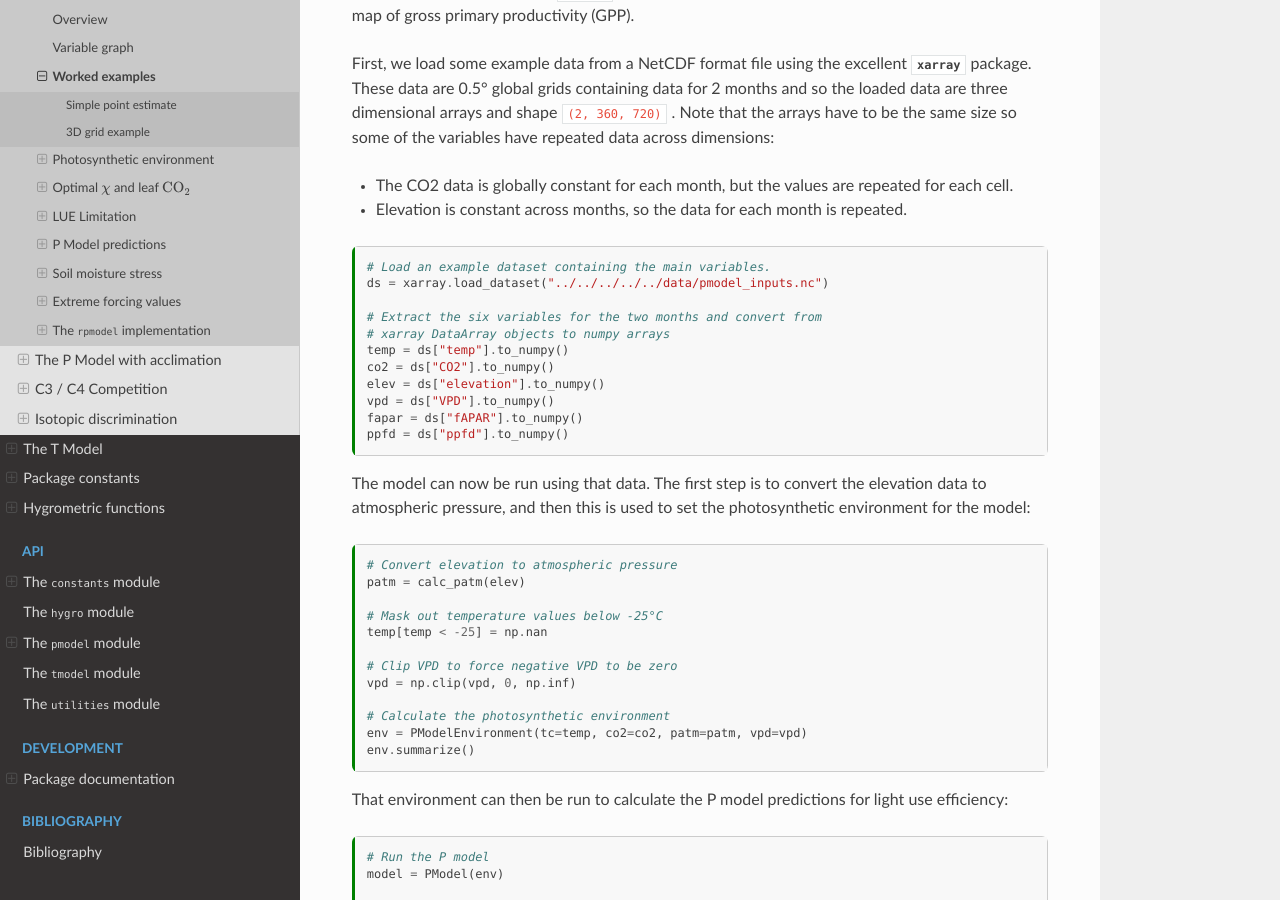
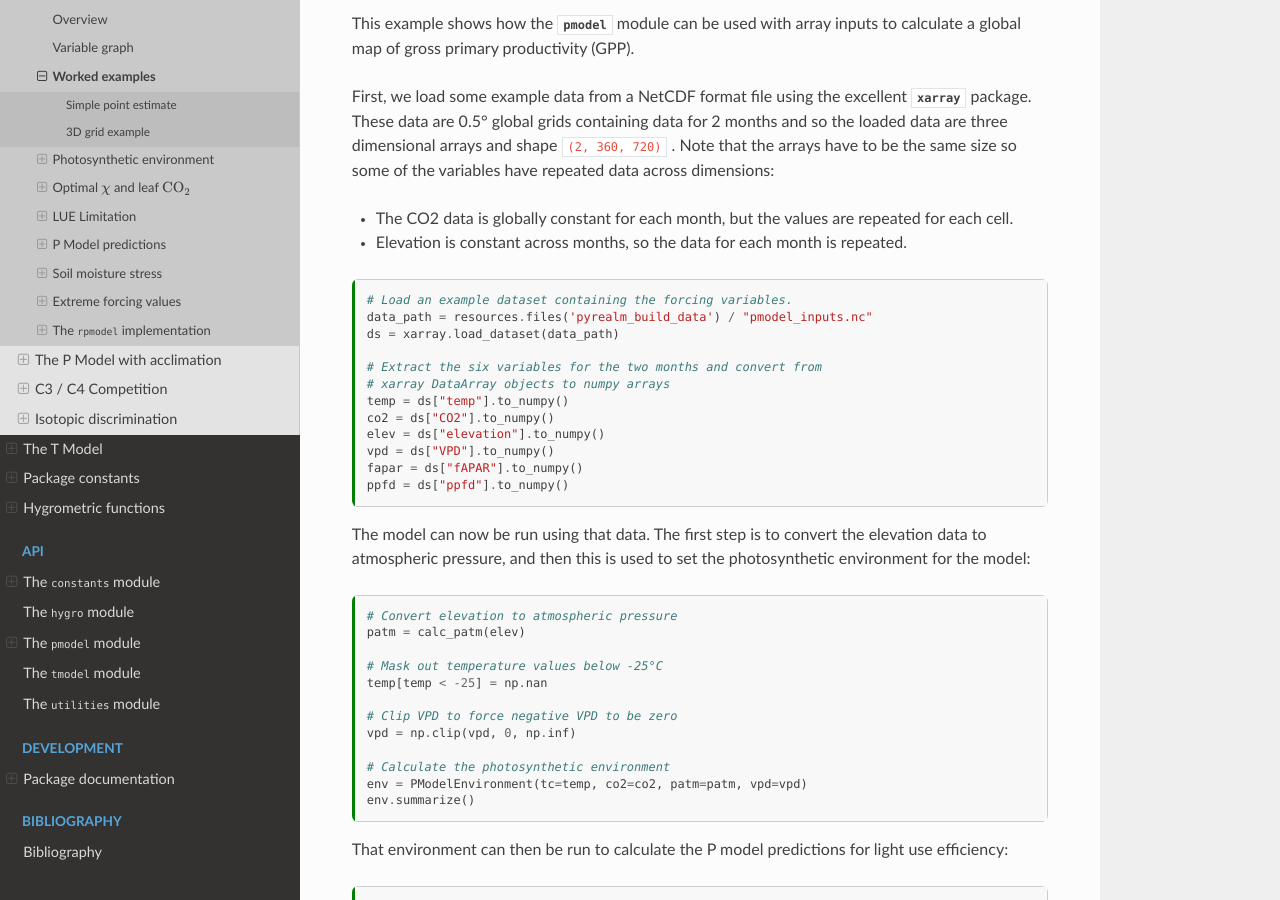
Before and after one commit to ImperialCollegeLondon/pyrealm, a Sphinx documentation site: the page built from docs/source/users/pmodel/pmodel_details/worked_examples.md, in a window 1280 px wide and 900 px high, scrolled down 2462 px. Built offline with Sphinx 7.4.7 and the Read the Docs theme 2.0.0, drawn with Linux system fonts in a browser that asks for light colours; some of the changed text lies outside the part shown.

Commit message:
Converted shared data folder into a sdist package - updates

````diff
--- a/data/__init__.py
+++ /dev/null
@@ -1,3 +0,0 @@
-"""This file is solely need to make data/ a module for importlib under python 3.9, which
-appears not to be an issue under 3.10+
-"""  # noqa: D205, D415
--- a/docs/source/users/pmodel/pmodel_details/worked_examples.md
+++ b/docs/source/users/pmodel/pmodel_details/worked_examples.md
@@ -40,6 +40,8 @@
 ### Estimate photosynthetic environment
 
 ```{code-cell} ipython3
+from importlib import resources
+
 from matplotlib import pyplot as plt
 import numpy as np
 import xarray
@@ -145,8 +147,9 @@
 * Elevation is constant across months, so the data for each month is repeated.
 
 ```{code-cell} ipython3
-# Load an example dataset containing the main variables.
-ds = xarray.load_dataset("../../../../../data/pmodel_inputs.nc")
+# Load an example dataset containing the forcing variables.
+data_path = resources.files('pyrealm_build_data') / "pmodel_inputs.nc"
+ds = xarray.load_dataset(data_path)
 
 # Extract the six variables for the two months and convert from
 # xarray DataArray objects to numpy arrays
--- a/pyproject.toml
+++ b/pyproject.toml
@@ -14,7 +14,11 @@
     "Development Status :: 3 - Alpha",
 ]
 license = "MIT"
-include = [{ path = "data/*", format = ["sdist"] }]
+packages = [
+    { include = "pyrealm" },
+    { include = "pyrealm_build_data", format = "sdist" },
+]
+
 
 [tool.poetry.dependencies]
 python = ">=3.9,<3.11"
--- /dev/null
+++ b/pyrealm_build_data/__init__.py
@@ -0,0 +1,4 @@
+"""The pyrealm_build_data package is an sdist only package used to store build data
+shared between the docs and testing. Making it a package allows it to be accessed using
+importlib.resources().
+"""  # noqa: D205, D415
````
Also changed, not shown: docs/source/users/pmodel/subdaily_details/subdaily_calculations.md (+1 -1 lines), docs/source/users/pmodel/subdaily_details/worked_example.md (+1 -1 lines), 6 other files.
